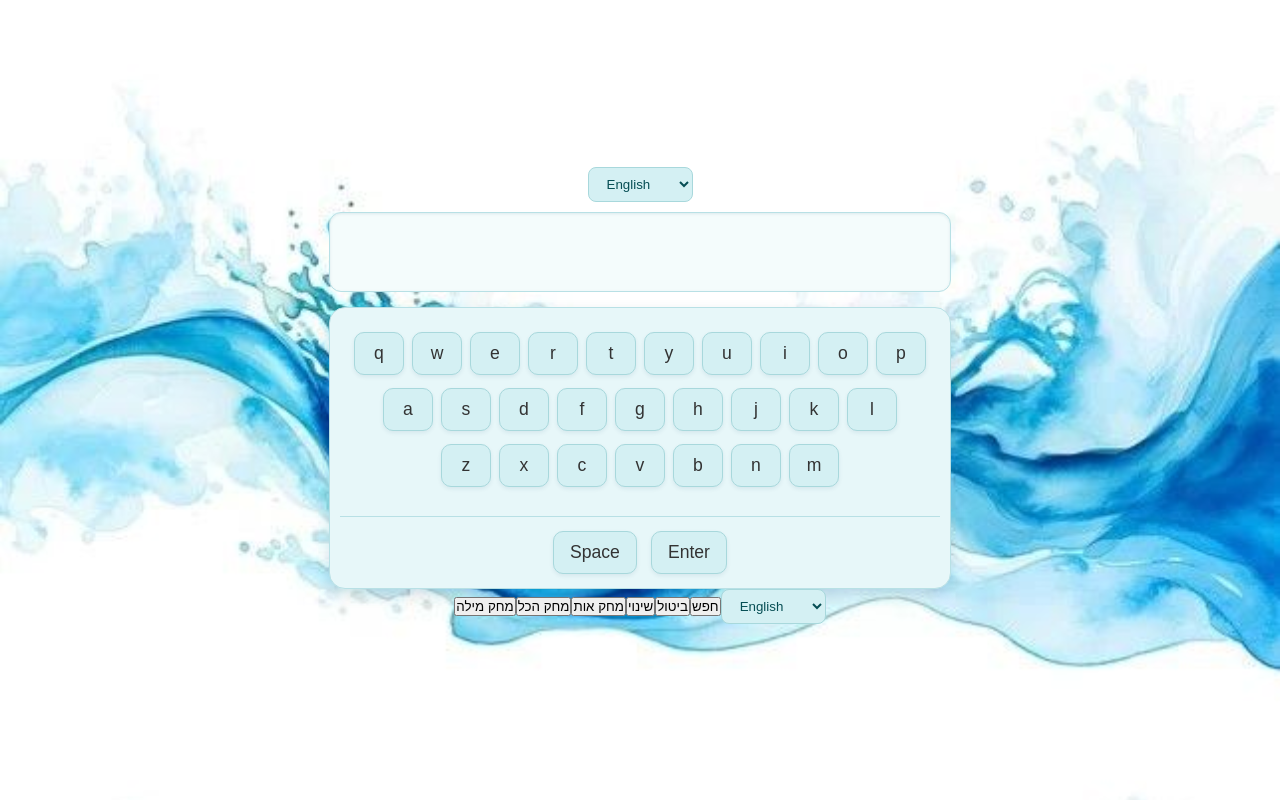
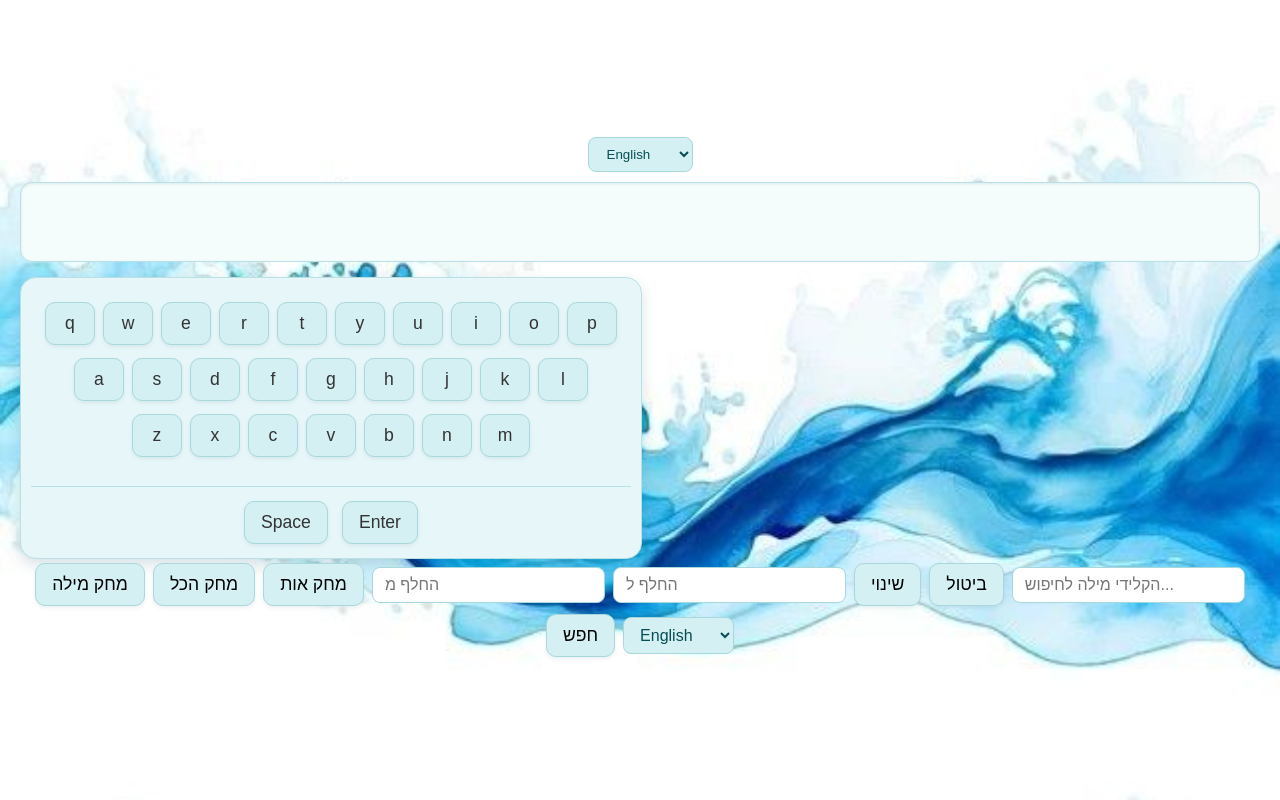
Before and after one commit to NechamaSanders/keyboard_project, a React (Vite) app: page / in a window 1280 px wide. Built offline with nearby package versions, Linux system fonts and the light colour scheme.

Commit message:
the changes at EditingTools
Signed-off-by: Olshtein Shani <s0533173756@gmail.com>

```diff
--- /dev/null
+++ b/src/components/EditingTools.css
@@ -0,0 +1,32 @@
+.editing-tools button {
+  display: inline-block;
+  margin: 4px;
+  padding: 10px 16px;
+  background-color: #d4f0f3; /* pale seafoam כמו המקלדת */
+  border: 1px solid #a8d8dc;
+  border-radius: 10px;
+  font-size: 1.1rem;
+  cursor: pointer;
+  transition: all 0.2s ease;
+  box-shadow: 0 2px 4px rgba(0, 70, 100, 0.08);
+}
+
+.editing-tools button:hover {
+  background-color: #c1e9ee;
+  transform: translateY(-2px);
+}
+
+.editing-tools button:active {
+  background-color: #b0e1e7;
+  transform: translateY(0);
+}
+
+/* אופציונלי: רווחים בין הכפתורים והאינפוטים */
+.editing-tools input,
+.editing-tools select {
+  margin: 4px;
+  padding: 8px 12px;
+  border-radius: 8px;
+  border: 1px solid #a8d8dc;
+  font-size: 1rem;
+}
--- a/src/components/EditingTools.jsx
+++ b/src/components/EditingTools.jsx
@@ -1,7 +1,15 @@
 
 import React from 'react'
+import { useState } from "react";
+import "./EditingTools.css";
 
-export default function EditingTools({ onKeyPress ,language,setLanguage}) {
+
+export default function EditingTools({ onKeyPress, language, setLanguage }) {
+    const [searchTerm, setSearchTerm] = useState("");
+    const [changeFrom, setChangeFrom] = useState("");
+    const [changeTo, setChangeTo] = useState("");
+
+
     const deleteText = (type) => {
 
         if (type === "char") {
@@ -20,14 +28,46 @@ export default function EditingTools({ onKeyPress ,language,setLanguage}) {
     const undo = () => {
 
     }
+    const onSearch = () => {
+        onKeyPress((t) => {
+            const index = t.indexOf(searchTerm);
+            if (index >= 0) alert(`נמצא במיקום ${index + 1}`);
+            else alert("לא נמצא 😕");
+            return t;
+        });
+    }
+    const changeChar = () => {
+        onKeyPress((t) => {
+            return t.split(changeFrom).join(changeTo);
+        });
+    }
+
     return (
         <div className="editing-tools">
             <button onClick={() => { deleteText("word") }}>מחק מילה</button>
             <button onClick={() => { deleteText("all") }}>מחק הכל</button>
             <button onClick={() => { deleteText("char") }}>מחק אות</button>
-            <button onClick={() => { onChange('א', "ב") }}>שינוי</button>
+            <input
+                type="text"
+                placeholder="החלף מ"
+                value={changeFrom}
+                onChange={(e) => setChangeFrom(e.target.value)}
+            />
+            <input
+                type="text"
+                placeholder="החלף ל"
+                value={changeTo}
+                onChange={(e) => setChangeTo(e.target.value)}
+            />
+            <button onClick={() => { changeChar() }}>שינוי</button>
             <button onClick={undo}>ביטול</button>
-            <button onClick={() => { onSearch('א') }}>חפש</button>
+            <input
+                type="text"
+                placeholder="הקלידי מילה לחיפוש..."
+                value={searchTerm}
+                onChange={(e) => setSearchTerm(e.target.value)}
+            />
+            <button onClick={onSearch}>חפש</button>
             <select
                 value={language}
                 onChange={(e) => setLanguage(e.target.value)}
```
Lines whose indentation alone changed are shown as unchanged.
